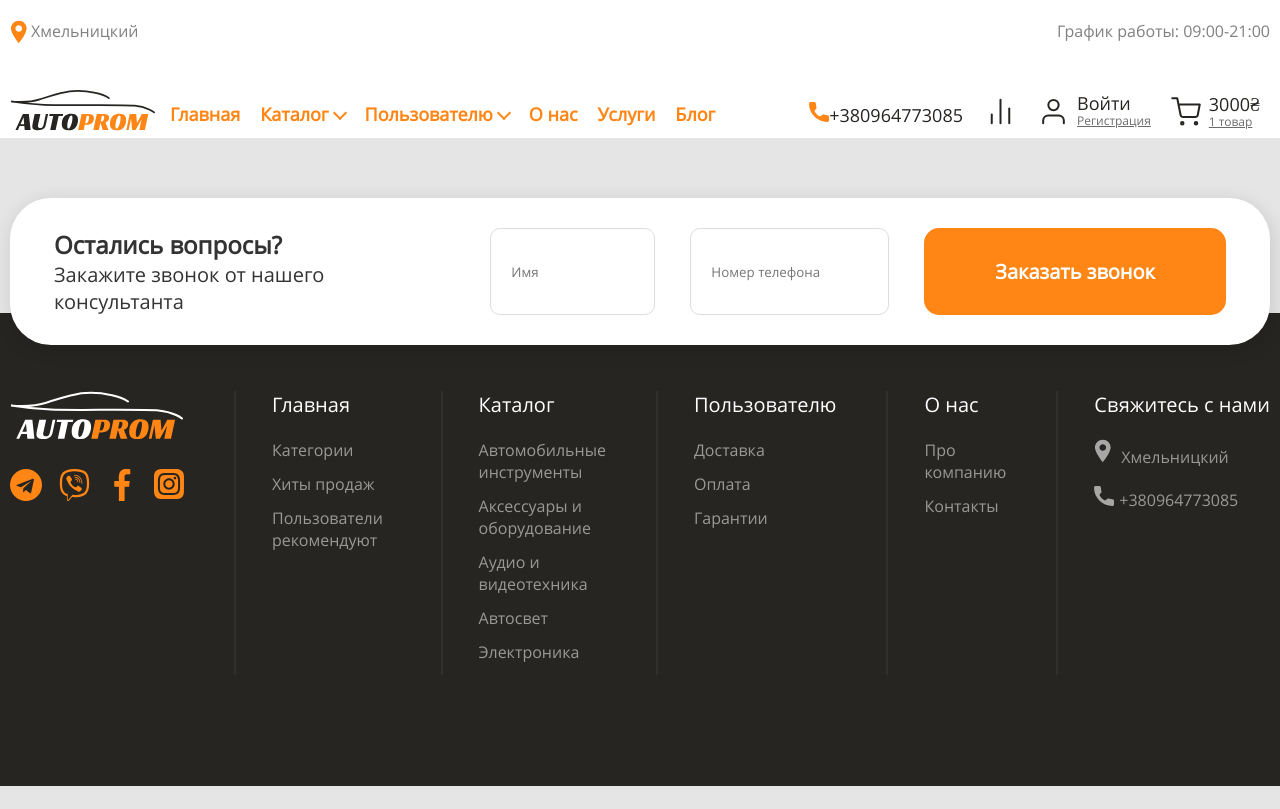
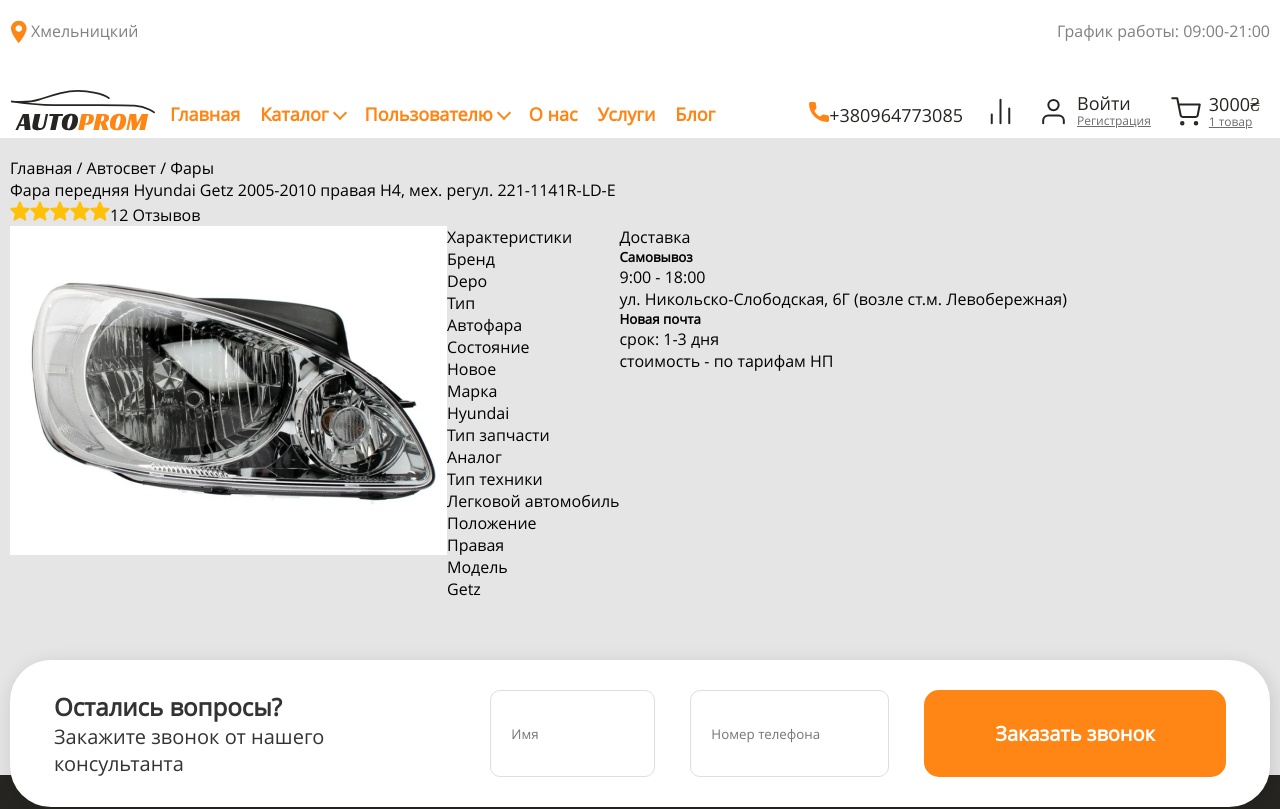
Before and after one commit to tschernysh/AUTOPROM, a React (Create React App) app: page /product in a window 1280 px wide. Shown: the top 809 px of the page. Built offline with nearby package versions, Linux system fonts and the light colour scheme.

Commit message:
started product card block

```diff
--- a/src/App.js
+++ b/src/App.js
@@ -8,6 +8,7 @@
 import Services from "./components/Services/Services";
 import ForUser from "./components/ForUser/ForUser";
 import Blog from "./components/Blog/Blog";
+import ProductCard from "./components/ProductCard/ProductCard";
 
 function App() {
   return (
@@ -15,10 +16,11 @@
       <Header />
       {/*<div className={s.container}>*/}
         <Route exact path='/' render={() => <Main />} />
-        <Route path='/About' render={() => <About />} />
+        <Route path='/about' render={() => <About />} />
         <Route path='/Services' render={() => <Services />} />
-        <Route path='/ForUser' render={() => <ForUser />}/>
-        <Route path='/Blog' render={() => <Blog />}/>
+        <Route path='/forUser' render={() => <ForUser />}/>
+        <Route path='/blog' render={() => <Blog />}/>
+        <Route path='/product' render={() => <ProductCard />}/>
       {/*</div>*/}
       <Footer />
     </div>
--- /dev/null
+++ b/src/components/ProductCard/ProductCard.jsx
@@ -0,0 +1,15 @@
+import s from './ProductCard.module.css'
+import ProductItem from "./ProductItem/ProductItem";
+
+const ProductCard = () => {
+    return(
+        <div className={s.product__card_block}>
+            <div className={s.container}>
+                <div className={s.product__card_path}>Главная / Автосвет / Фары</div>
+                <ProductItem/>
+            </div>
+        </div>
+    )
+}
+
+export default ProductCard
--- /dev/null
+++ b/src/components/ProductCard/ProductCard.module.css
@@ -0,0 +1,5 @@
+.container{
+    max-width: 1360px;
+    margin: 0 auto;
+    padding: 0px 10px;
+}
--- /dev/null
+++ b/src/components/ProductCard/ProductItem/ProductItem.jsx
@@ -0,0 +1,82 @@
+import s from './ProductItem.module.css'
+import Star from '../../../common/img/star.png'
+import ProductPhoto from '../../../common/img/product_1.png'
+import ProductPhoto2 from '../../../common/img/product_2.png'
+
+const ProductItem = () => {
+    return(
+        <div className={s.product}>
+            <div className={s.product__title}>
+                <div className={s.product__content}>
+                    Фара передняя Hyundai Getz 2005-2010 правая H4, мех. регул. 221-1141R-LD-E
+                </div>
+                <div className={s.product__feedback}>
+                    <img src={Star} alt=""/>
+                    <img src={Star} alt=""/>
+                    <img src={Star} alt=""/>
+                    <img src={Star} alt=""/>
+                    <img src={Star} alt=""/>
+                    12 Отзывов
+                </div>
+            </div>
+            <div className={s.product__block}>
+                <div className={s.product__gallery}>
+                    <img src={ProductPhoto} alt=""/>
+                </div>
+                <div className={s.product__chars}>
+                    <div className="product__chars_title">Характеристики</div>
+                    <div className="product__chars_list">
+                        <p>
+                            <div>Бренд</div>
+                            <div>Depo</div>
+                        </p>
+                        <p>
+                            <div>Тип</div>
+                            <div>Автофара</div>
+                        </p>
+                        <p>
+                            <div>Состояние</div>
+                            <div>Новое</div>
+                        </p>
+                        <p>
+                            <div>Марка</div>
+                            <div>Hyundai</div>
+                        </p>
+                        <p>
+                            <div>Тип запчасти</div>
+                            <div>Аналог</div>
+                        </p>
+                        <p>
+                            <div>Тип техники</div>
+                            <div>Легковой автомобиль</div>
+                        </p>
+                        <p>
+                            <div>Положение</div>
+                            <div>Правая</div>
+                        </p>
+                        <p>
+                            <div>Модель</div>
+                            <div>Getz</div>
+                        </p>
+                    </div>
+                </div>
+                <div className="product__delivery">
+                    <div className="product__delivery_title">Доставка</div>
+                    <div className="product__delivery_type">
+                       <h5>Самовывоз</h5>
+                        <p>9:00 - 18:00</p>
+                        <p>ул. Никольско-Слободская, 6Г
+                            (возле ст.м. Левобережная)</p>
+                    </div>
+                    <div className="product__delivery_post">
+                        <h5>Новая почта</h5>
+                        <p>срок: 1-3 дня</p>
+                        <p>стоимость - по тарифам НП</p>
+                    </div>
+                </div>
+            </div>
+        </div>
+    )
+}
+
+export default ProductItem
--- /dev/null
+++ b/src/components/ProductCard/ProductItem/ProductItem.module.css
@@ -0,0 +1,3 @@
+.product__block{
+    display: flex;
+}
```
Also changed, not shown: src/common/img/product_1.png (added), src/common/img/product_2.png (added).
